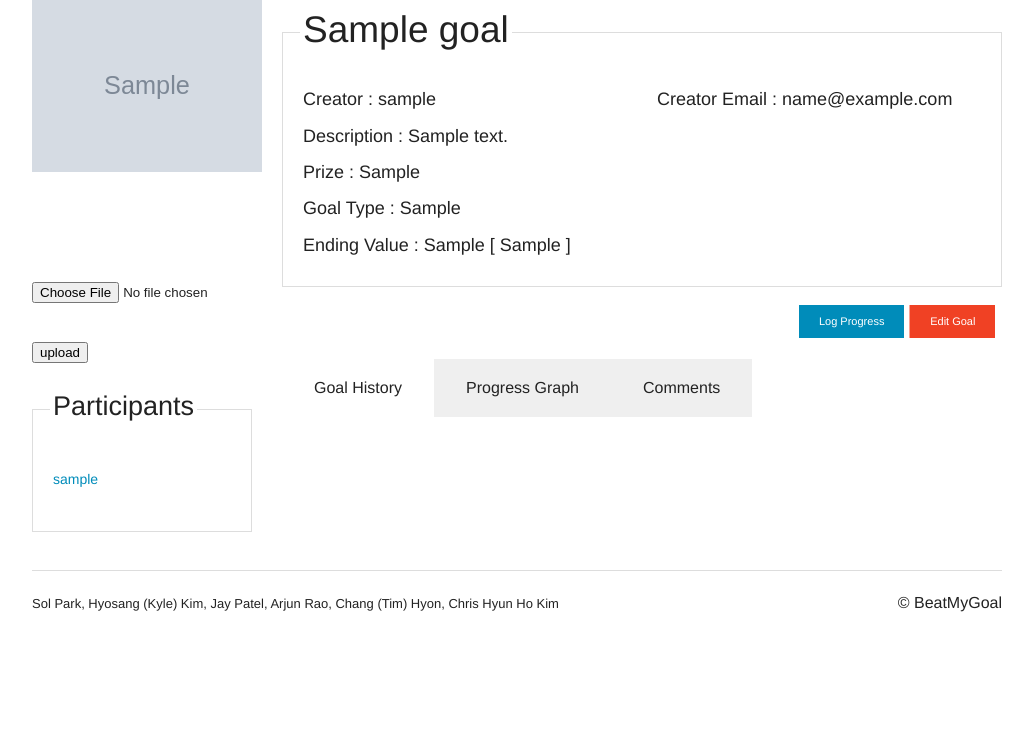
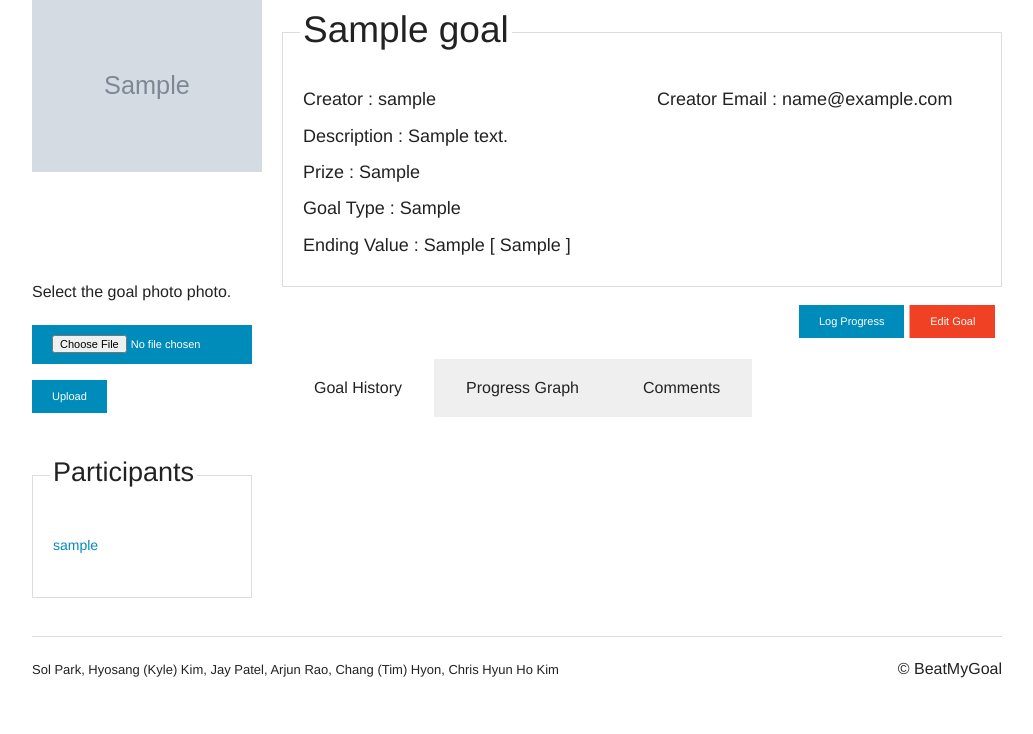
Before and after one commit to BeatMyGoal/beatmygoal, a Django app: page /goals/1/ in a window 1280 px wide. Shown: the part 77-811 px from the top of the page, without its empty margins (123-1156 px from the left). Before the commit the page ends 689 px from the top, so only its background shows below. Run offline with Django 3.2, Linux system fonts and the light colour scheme; a user stored in the database is signed in; tables that the repository leaves empty hold one stand-in row (values such as "Sample post"); grey boxes marked "Sample" are stand-in pictures; data that the repository does not hold is empty; parts of the project's set-up code (start-up, migrations or seed data) failed here and were passed over; some libraries are stand-ins or nearby versions.

Commit message:
image fix, styling, and authentication constraints

```diff
--- a/core/views.py
+++ b/core/views.py
@@ -409,11 +409,14 @@ def goal_image_upload(request,goal_id):          #add Functional test here
             goal.image = request.FILES['image']
             goal.save()
 
-            return HttpResponseRedirect(reverse('goal_image_upload', args=(goal_id,)))
+            #return HttpResponseRedirect(reverse('goal_view_goal', args=(goal_id,)))
+            return HttpResponseRedirect('/goals/' + goal_id)
     else:
         image = ImageForm() #empty
 
-    return render(request, 'goals/viewGoal.html', {'image': image, 'goal_id': goal_id, 'goal' : goal, 'user' : request.user, 'isParticipant' : isParticipant, 'isCreator' : isCreator})
+        return HttpResponseRedirect('/goals/' + goal_id)
+    #return render(request, 'goals/viewGoal.html', {'image': image, 'goal_id': goal_id, 'goal' : goal, 'user' : request.user, 'isParticipant' : isParticipant, 'isCreator' : isCreator})
+
 
 def user_image_upload(request,user_id):          #add Functional test here
     """
@@ -427,8 +430,9 @@ def user_image_upload(request,user_id):          #add Functional test here
         if image.is_valid():
             user.image = request.FILES['image']
             user.save()
-            return HttpResponseRedirect(reverse('user_image_upload', args=(user_id,)))
+            return HttpResponseRedirect(reverse('view_user', args=(user_id,)))
     else:
         image = ImageForm() #empty
 
-    return render(request, 'users/viewUser.html', {'image': image, 'user': user, 'goal':goal })
+    #return render(request, 'users/viewUser.html', {'image': image, 'user': user, 'goal':goal })
+    return HttpResponseRedirect(reverse('view_user', args=(user_id,)))
--- a/templates/goals/viewGoal.html
+++ b/templates/goals/viewGoal.html
@@ -174,18 +174,23 @@
     <div class="large-3 pull-9 columns">
        <br>
        <div style="width: 230px; height: 280px;">
-	{% if image %}
+	{% if goal.image %}
 	      <img src="{{goal.image.url}}" />
 	      </div>
         {% else %}
 	      <p> <img src="http://placehold.it/320x300&text=photo" /></p>
-	      <p>Select your photo.</p>
+
 	      </div>
 	{% endif %}
+
+    {% if user.username == goal.creator.username %}
+
+	      <p>Select the goal photo photo.</p>
 		<form action={% url 'goal_image_upload' goal_id  %} method="post" enctype="multipart/form-data">
-			<p><input type="file" name="image" /></p>
-	                <p><input type="submit" value="upload" /></p>
+		  <input type="file" class="button tiny" name="image" />
+	          <input type="submit"  class="button tiny" value="Upload" />
 	      </form>
+	{% endif %}
       <form data-abide>
         <fieldset>
         <legend> <h3> Participants </h3></legend>
```
Also changed, not shown: templates/users/viewUser.html (+9 -5 lines).
